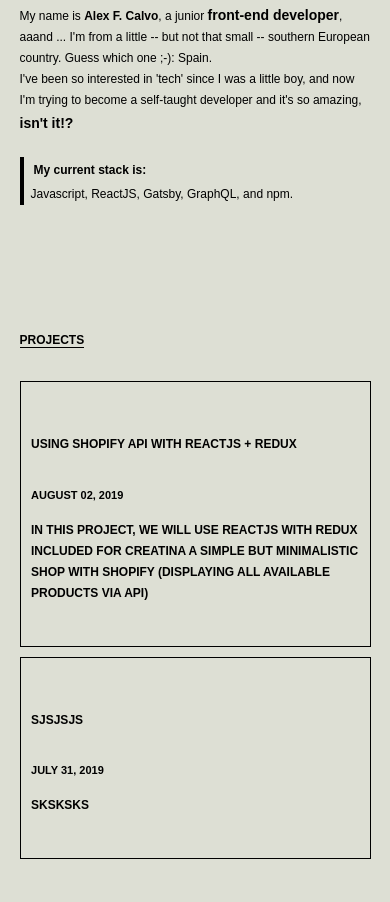
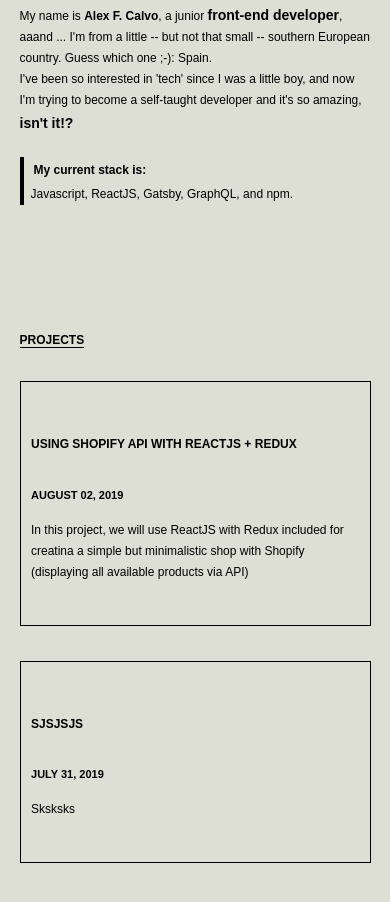
Before and after one commit to MartialWrapper/my-blog, a Gatsby site: page / in a window 390 px wide. Shown: the part 971-1873 px from the top of the page. Built offline with nearby package versions, Linux system fonts and the light colour scheme; Gatsby itself is replaced by a stand-in of ours; some packages are replaced by stand-ins of ours.

Commit message:
Fixing padding

```diff
--- a/src/components/css/footer.css
+++ b/src/components/css/footer.css
@@ -1,6 +1,7 @@
 .Footer {
     font-size: 10px;
     margin-top: 10%;
+    margin-bottom: 5%;
     padding-left: 10%;
     padding-top: 1%;
     padding-right: 10%;
--- a/src/components/css/title.css
+++ b/src/components/css/title.css
@@ -35,6 +35,7 @@
     padding-bottom: 4%;
     padding-top: 0;
     padding-left: 3%;
+    padding-right: 3%;
     min-width: 45%;
     margin-bottom: 3%;
 }
@@ -42,6 +43,7 @@
 
 .Posts-Wrapper {
     display: flex;
+    flex-direction: column;
     flex-wrap: wrap;
     margin-bottom: 1%;
 }
@@ -61,5 +63,6 @@
     .Post {
         min-width: 100%;
         max-width: 100%;
+        margin-bottom: 10%;
     }
 }
--- a/src/pages/index.js
+++ b/src/pages/index.js
@@ -23,7 +23,7 @@ class BlogIndex extends React.Component {
           const title = node.frontmatter.title || node.fields.slug
           return (
           <Link className="Post" style={{ boxShadow: `none`, color: 'black'}} to={node.fields.slug}>
-            <div style={{marginBottom: '3%', color: 'black', paddingTop: '0%'}} key={node.fields.slug}>
+            <div style={{marginBottom: '3%', color: 'black'}} key={node.fields.slug}>
               <h3
                 style={{
                   fontFamily: 'Arial,Helvetica,sans-serif',
@@ -37,7 +37,7 @@ class BlogIndex extends React.Component {
 
               </h3>
               <small style={{fontSize: '11px', fontWeight: '600', textTransform: 'uppercase'}}>{node.frontmatter.date} </small>
-              <p style={{marginTop: '1em', overflow: 'hidden', fontWeight: '600', fontSize: '12px', textTransform: 'uppercase'}}
+              <p style={{marginTop: '1em', overflow: 'hidden', fontWeight: '500', fontSize: '12px'}}
                 dangerouslySetInnerHTML={{
                   __html: node.frontmatter.description || node.excerpt,
                 }}
--- a/src/templates/blog-post.js
+++ b/src/templates/blog-post.js
@@ -25,6 +25,7 @@ class BlogPostTemplate extends React.Component {
           style={{
             marginTop: rhythm(4.7),
             marginBottom: '3%',
+            textAlign: 'left',
           }}
         >
           {post.frontmatter.title}
@@ -38,7 +39,7 @@ class BlogPostTemplate extends React.Component {
         >
           {post.frontmatter.date + ' by ' + author}
         </p>
-        <div style={{textTransform: 'uppercase', fontSize: '11px'}}dangerouslySetInnerHTML={{ __html: post.html }} />
+        <div style={{fontSize: '12px'}}dangerouslySetInnerHTML={{ __html: post.html }} />
       </Layout>
     )
   }
```
